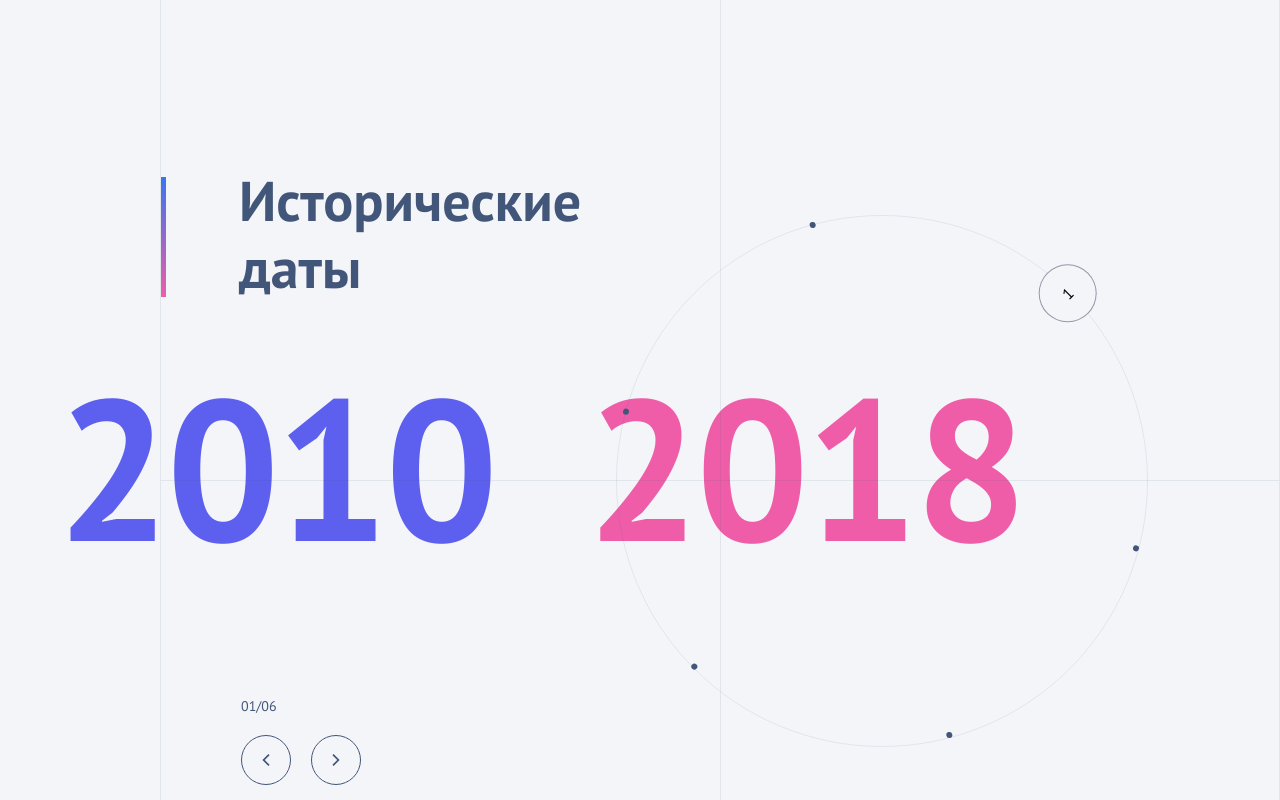
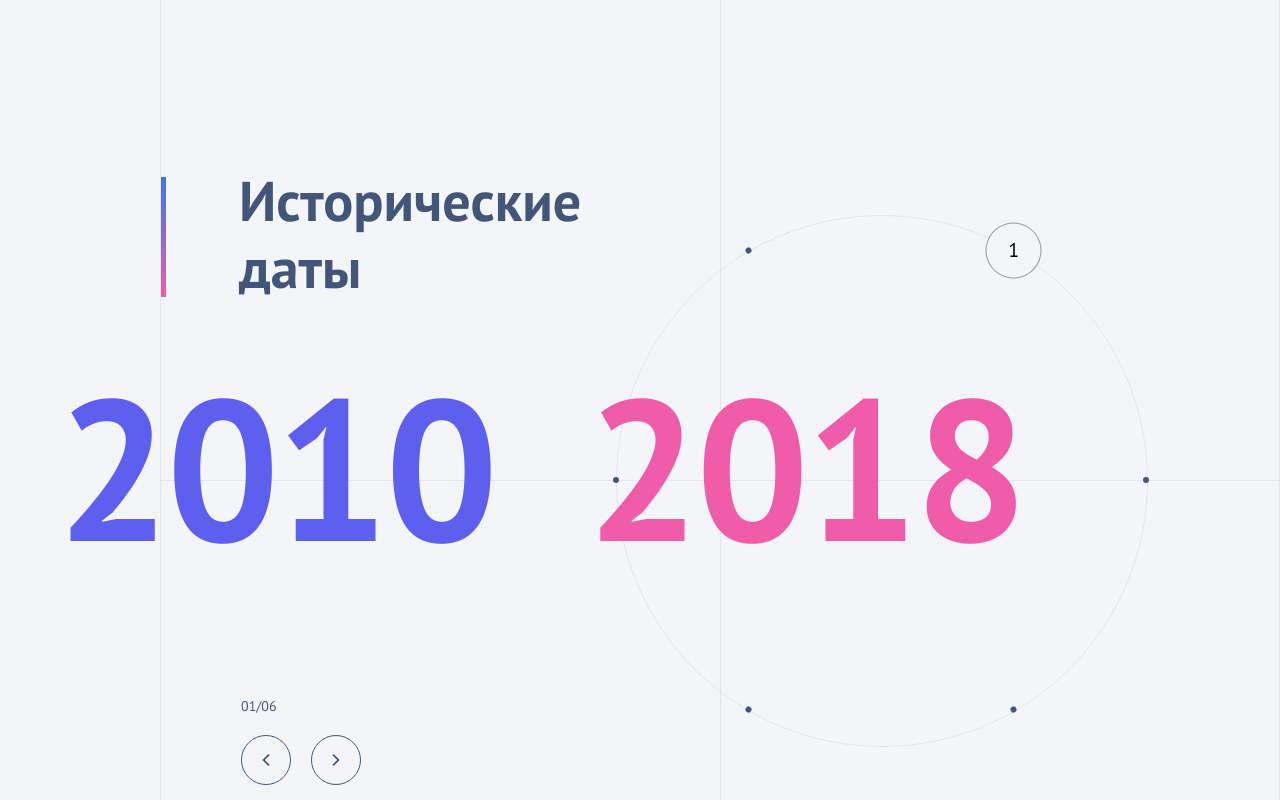
Before and after one commit to Otkazano/history-slider, a React (Create React App) app: page / in a window 1280 px wide. Shown: the top 800 px of the page. Built offline with nearby package versions, Linux system fonts and the light colour scheme.

Commit message:
refactor animation

```diff
--- a/src/components/App/App.scss
+++ b/src/components/App/App.scss
@@ -18,6 +18,7 @@
   width: 100%;
   height: 1px;
   background-color: $border-color;
+  z-index: -1;
 }
 
 .App::after {
@@ -28,4 +29,5 @@
   top: 0;
   height: 100%;
   background-color: $border-color;
+  z-index: -1;
 }
--- a/src/components/CircleMenu/CircleMenu.scss
+++ b/src/components/CircleMenu/CircleMenu.scss
@@ -1,6 +1,6 @@
 @import '../../utils/variables.scss';
 
-.circle-menu-wrapper {
+.circleMenu__wrapper {
   position: absolute;
   width: 530px;
   height: 530px;
@@ -8,15 +8,16 @@
   left: 455px;
 }
 
-.circle-background {
+.circleMenu__background {
   position: absolute;
   width: 100%;
   height: 100%;
   border-radius: 50%;
   border: 1px solid $border-color;
+  z-index: -1;
 }
 
-.circle-menu {
+.circleMenu {
   position: absolute;
   width: 100%;
   height: 100%;
@@ -25,12 +26,14 @@
   justify-content: center;
 }
 
-.circle-item {
+.circleMenu__button {
   position: absolute;
   width: 6px;
   height: 6px;
+  padding: 0;
   background-color: $black-blue-color;
   border-radius: 50%;
+  border: none;
   display: flex;
   align-items: center;
   justify-content: center;
@@ -42,24 +45,32 @@
   text-align: center;
 }
 
-.circle-item-text {
+.circleMenu__button-text-container {
+  display: flex;
+  align-items: center;
+  justify-content: center;
+}
+
+.circleMenu__button-text {
+  font-size: 20px;
+  line-height: 30px;
   opacity: 0;
   transition: opacity 0.3s;
 }
 
-.circle-item:hover,
-.circle-item.selected {
+.circleMenu__button:hover,
+.circleMenu__button.selected {
   width: 56px;
   height: 56px;
   border: 1px solid rgba(48, 62, 88, 0.5);
   background-color: rgba(244, 245, 249, 1);
 }
 
-.circle-item:hover .circle-item-text,
-.circle-item.selected .circle-item-text {
+.circleMenu__button:hover .circleMenu__button-text,
+.circleMenu__button.selected .circleMenu__button-text {
   opacity: 1;
 }
 
-.circle-item.selected {
+.circleMenu__button.selected {
   background-color: rgba(244, 245, 249, 1);
 }
--- a/src/components/CircleMenu/CircleMenu.tsx
+++ b/src/components/CircleMenu/CircleMenu.tsx
@@ -14,33 +14,47 @@ const CircleMenu: React.FC<CircleMenuProps> = ({ data, currentSelected, setNewSe
 
   useEffect(() => {
     const angle = 360 / buttons.length;
-    const rotation = -angle * currentSelected - 45;
+    const rotation = -angle * currentSelected - 60;
 
-    gsap.to('.circle-menu', {
+    gsap.to('.circleMenu', {
       rotation: rotation,
       duration: 1,
       ease: 'sine.inOut',
       transformOrigin: 'center center',
     });
+
+    buttons.forEach((button, index) => {
+      const buttonAngle = (360 / buttons.length) * index + rotation;
+      gsap.to(`.circleMenu__button-text-container-${index}`, {
+        rotation: -buttonAngle,
+        duration: 1,
+        ease: 'sine.inOut',
+        transformOrigin: 'center center',
+      });
+    });
   }, [currentSelected, buttons.length]);
 
   return (
-    <div className="circle-menu-wrapper">
-      <div className="circle-background"></div>
-      <div className="circle-menu">
+    <div className="circleMenu__wrapper">
+      <div className="circleMenu__background"></div>
+      <div className="circleMenu">
         {buttons.map((button, index) => (
-          <div
+          <button
+            type="button"
             key={index}
-            className={`circle-item ${currentSelected === index ? 'selected' : ''}`}
+            className={`circleMenu__button ${currentSelected === index ? 'selected' : ''}`}
             onClick={() => setNewSelected(index)}
             style={{
-              transform: `rotate(${(360 / buttons.length) * index}deg) translateX(264px)`,
+              transform: `rotate(${(360 / buttons.length) * index}deg) translateX(265px)`,
             }}
           >
-            <div className="circle-item-content">
-              <div className="circle-item-text">{index + 1}</div>
+            <div
+              className={`circleMenu__button-text-container circleMenu__button-text-container-${index}`}
+            >
+              <p className="circleMenu__button-text">{index + 1}</p>
+              {/* <p className="circleMenu__button-title">{button.title}</p> */}
             </div>
-          </div>
+          </button>
         ))}
       </div>
     </div>
--- a/src/index.scss
+++ b/src/index.scss
@@ -9,7 +9,7 @@ body {
   -moz-osx-font-smoothing: grayscale;
   background-color: #f4f5f9;
   height: 100dvh;
-  width: 100dvw;
+  width: 100%;
   display: flex;
   flex-direction: column;
 }
```
